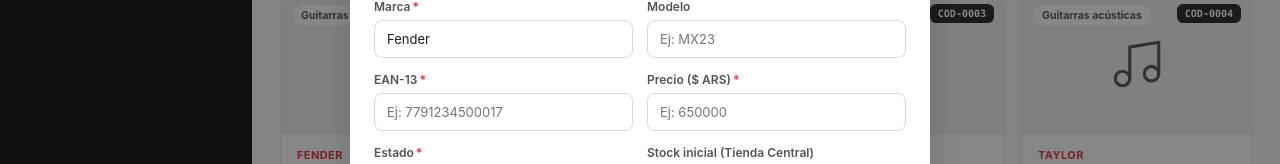
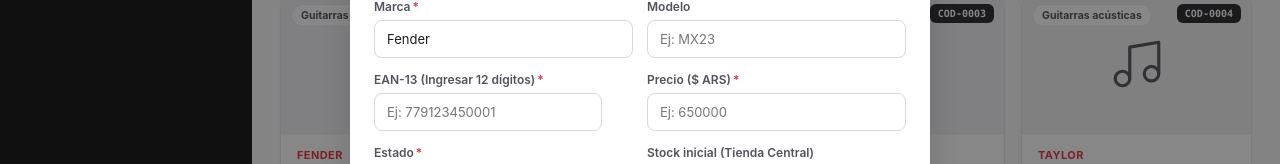
Before and after one commit to TobiasReyna/ERP---Mario-A.-Guerrisi, a React (Vite) app in the folder erp-front/: page /Catalogo_de_productos in a window 1280 px wide. Both pictures are taken after a click on the button "Nuevo producto". Shown: the part 388-552 px from the top of the page. Built offline with nearby package versions, Linux system fonts and the light colour scheme.

Commit message:
Añadimos el calculo del digito nro 13 del EAN

```diff
--- a/erp-front/src/pages/Catalogo_de_productos.jsx
+++ b/erp-front/src/pages/Catalogo_de_productos.jsx
@@ -26,6 +26,16 @@ const CATEGORIES = [
   'Pianos', 'Baterías', 'Percusión', 'Amplificadores', 'Micrófonos', 'Audio',
   'Accesorios', 'Instrumentos de viento'
 ];
+
+const calcularDigitoVerificador = (ean12) => {
+  let suma = 0;
+  for (let i = 0; i < 12; i++) {
+    // Los índices pares del array (0, 2...) son las posiciones impares del código (1°, 3°...)
+    const multiplicador = i % 2 === 0 ? 1 : 3;
+    suma += parseInt(ean12[i], 10) * multiplicador;
+  }
+  return (10 - (suma % 10)) % 10;
+};
 
 function Catalogo_de_productos() {
   const navigate = useNavigate();
@@ -65,15 +75,24 @@ function Catalogo_de_productos() {
   const [isReactivateModalOpen, setIsReactivateModalOpen] = useState(false);
   const [productToReactivate, setProductToReactivate] = useState(null);
 
-  // Validación de EAN-13
+  // Nueva Validación de EAN-13 - donde primeramente ingresamos los 12 nuermos y calcula el 13vo
   const eanValidation = useMemo(() => {
     const val = newProduct.ean.trim();
     if (val.length === 0) return { state: 'empty' };
+
     const isNumeric = /^[0-9]+$/.test(val);
-    if (val.length !== 13 || !isNumeric) return { state: 'invalid', message: 'El código EAN-13 no es válido (debe tener 13 dígitos numéricos).' };
-    const isDuplicate = products.some(p => p.ean === val);
-    if (isDuplicate) return { state: 'duplicate', message: 'Este EAN-13 ya se encuentra registrado en el catálogo.' };
-    return { state: 'valid', message: 'Código EAN-13 válido y disponible.' };
+    if (val.length !== 12 || !isNumeric) {
+      return { state: 'invalid', message: 'Ingresá los primeros 12 dígitos numéricos.' };
+    }
+
+    // Calculamos el dígito 13 y armamos el EAN completo
+    const checkDigit = calcularDigitoVerificador(val);
+    const fullEan = `${val}${checkDigit}`;
+
+    const isDuplicate = products.some(p => p.ean === fullEan);
+    if (isDuplicate) return { state: 'duplicate', message: `El EAN ${fullEan} ya se encuentra registrado.` };
+
+    return { state: 'valid', message: `EAN completo: ${fullEan}`, fullEan };
   }, [newProduct.ean, products]);
 
   // Filtrado reactivo
@@ -119,7 +138,7 @@ function Catalogo_de_productos() {
       name: newProduct.description,
       brand: newProduct.brand,
       model: newProduct.model || newProduct.code,
-      ean: newProduct.ean,
+      ean: eanValidation.fullEan,
       category: newProduct.category,
       price: Number(String(newProduct.price).replace(/[^0-9]/g, '')) || 0,
       status: newProduct.status,
@@ -561,15 +580,29 @@ function Catalogo_de_productos() {
 
           <div className="form-row">
             <div className="form-field">
-              <label>EAN-13<span className="req">*</span></label>
+              <label>EAN-13 (Ingresar 12 dígitos)<span className="req">*</span></label>
+              <div style={{ display: 'flex', gap: '8px' }}>
                 <input
                   type="text"
-                maxLength={13}
-                placeholder="Ej: 7791234500017"
+                  maxLength={12}
+                  placeholder="Ej: 779123450001"
                   required
                   value={newProduct.ean}
                   onChange={(e) => setNewProduct({ ...newProduct, ean: e.target.value })}
                 />
+
+                {/* Cuadro dinámico que muestra el dígito verificador */}
+                {newProduct.ean.length === 12 && eanValidation.state !== 'invalid' && (
+                  <div style={{
+                    display: 'flex', alignItems: 'center', justifyContent: 'center',
+                    padding: '0 16px', backgroundColor: 'var(--gray-100)',
+                    border: '1px solid var(--gray-300)', borderRadius: '6px',
+                    fontWeight: '600', color: 'var(--gray-700)'
+                  }}>
+                    - {calcularDigitoVerificador(newProduct.ean)}
+                  </div>
+                )}
+              </div>
               {eanValidation.state === 'invalid' && (
                 <span className="field-error">
                   <svg viewBox="0 0 24 24" fill="none" strokeWidth="2" strokeLinecap="round" strokeLinejoin="round">
```
Lines whose indentation alone changed are shown as unchanged.
